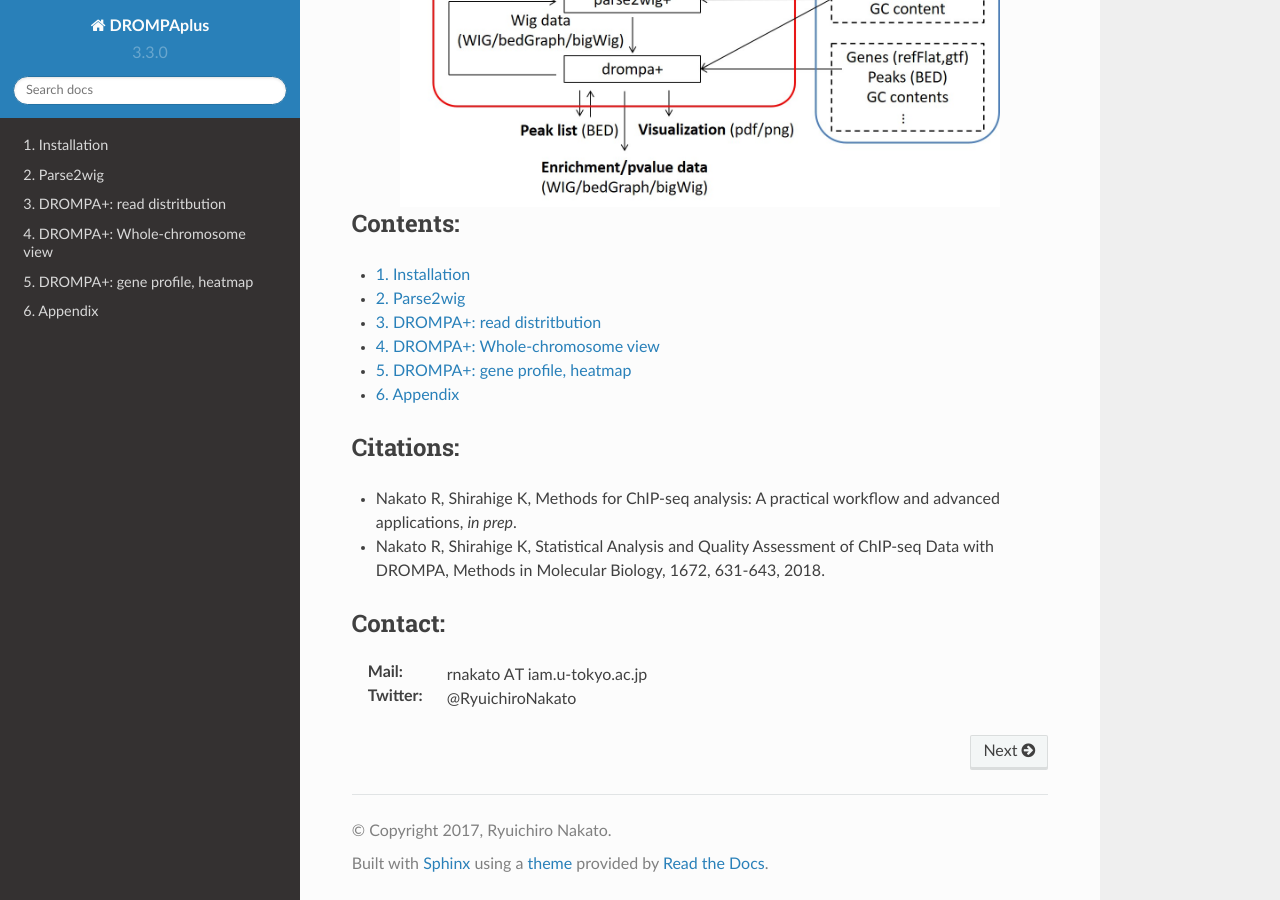
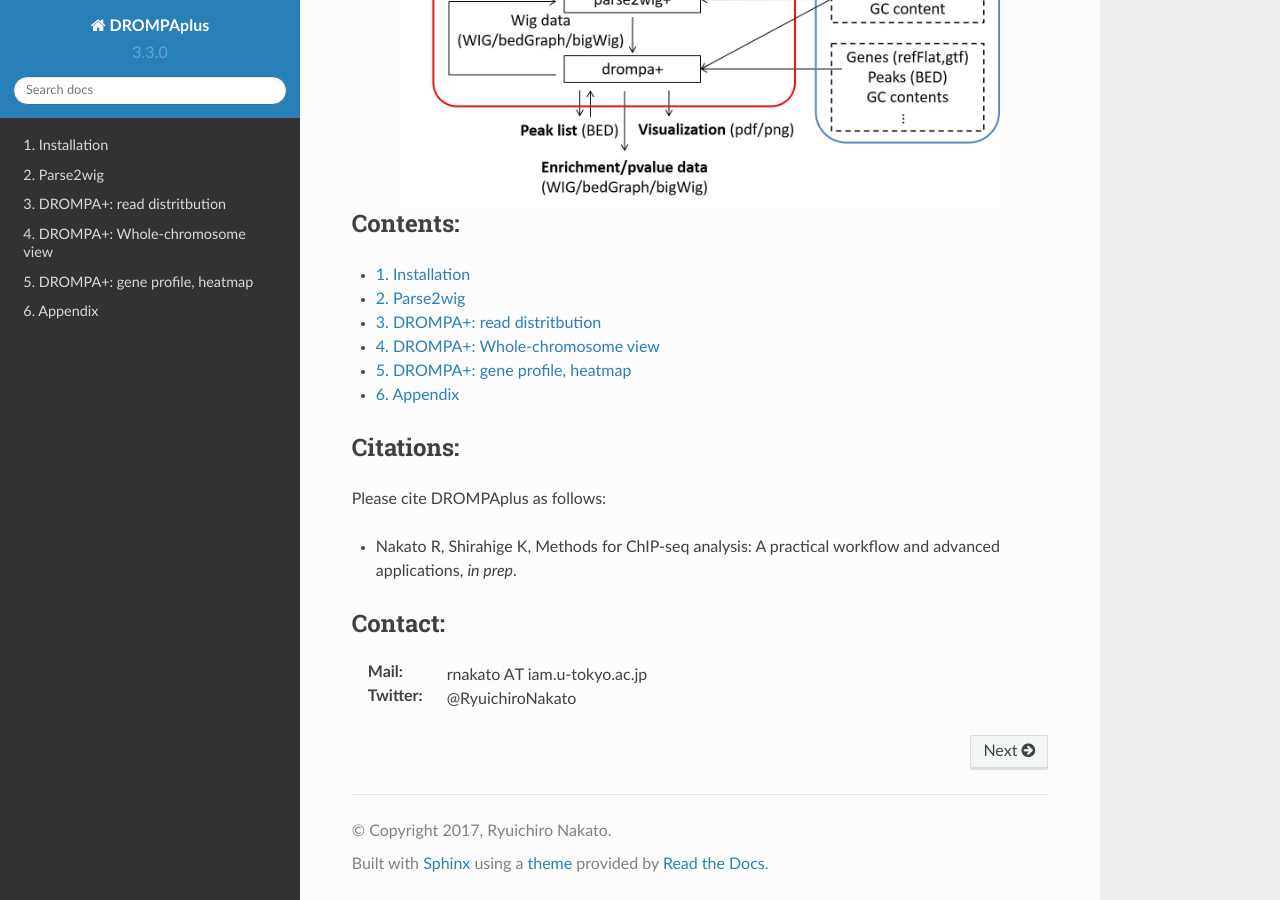
Before and after one commit to rnakato/DROMPAplus, a Sphinx documentation site: the page built from docs/index.rst, in a window 1280 px wide and 900 px high, scrolled down 716 px. Built offline with Sphinx 7.4.7 and the Read the Docs theme 2.0.0, drawn with Linux system fonts in a browser that asks for light colours.

Commit message:
add citation

```diff
--- a/docs/index.rst
+++ b/docs/index.rst
@@ -31,8 +31,9 @@
 
 Citations:
 ---------
+Please cite DROMPAplus as follows:
+
 * Nakato R, Shirahige K, Methods for ChIP-seq analysis: A practical workflow and advanced applications, *in prep*.
-* Nakato R, Shirahige K, Statistical Analysis and Quality Assessment of ChIP-seq Data with DROMPA, Methods in Molecular Biology, 1672, 631-643, 2018.
 
 Contact:
 ---------
```
